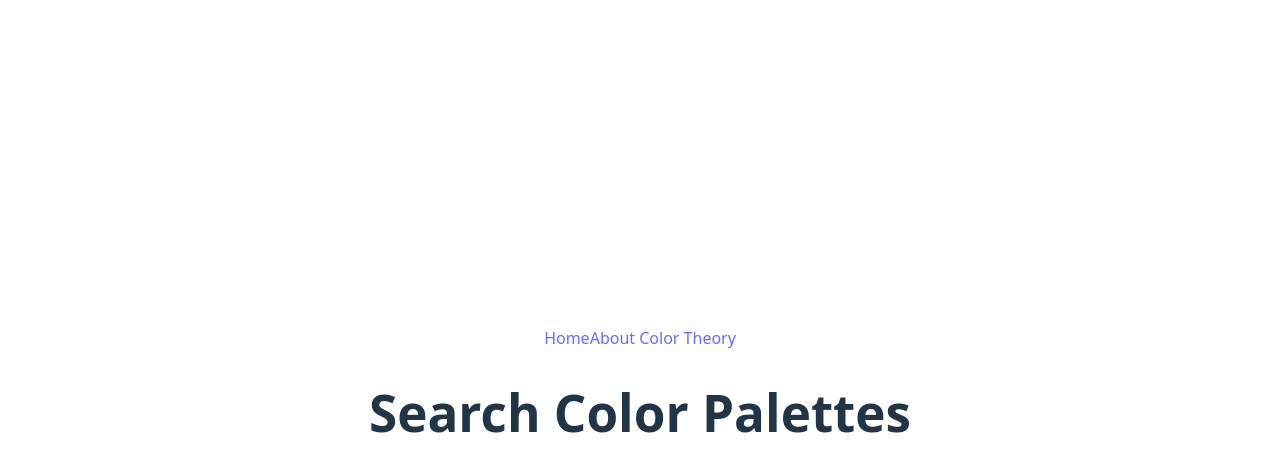
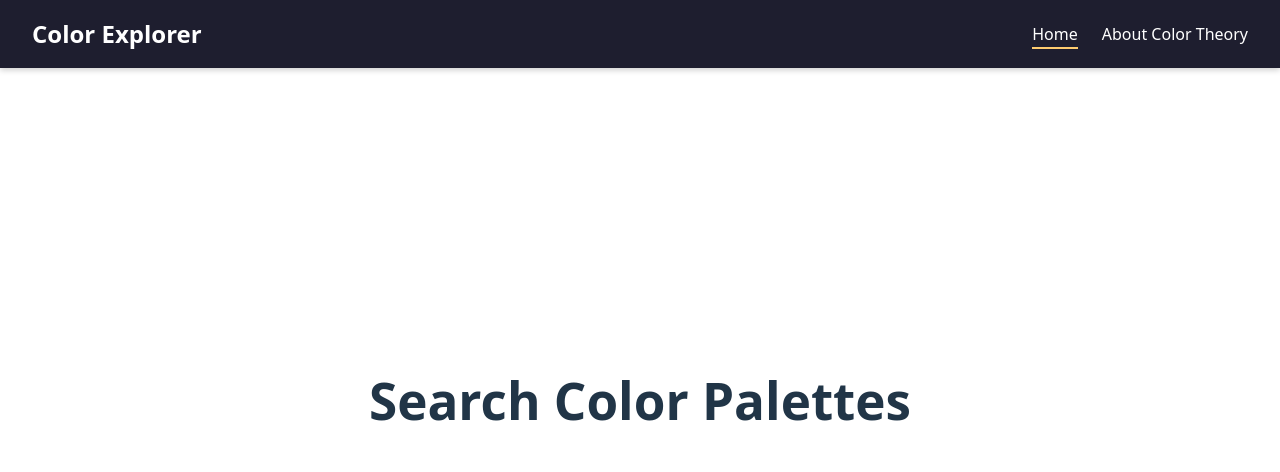
Before and after one commit to saralowenthal/Nothing-Rhymes-with-Orange, a React (Vite) app: page / in a window 1280 px wide. Shown: the top 472 px of the page. Built offline with nearby package versions, Linux system fonts and the light colour scheme.

Commit message:
Navigation Bar

```diff
--- a/src/components/Navbar.jsx
+++ b/src/components/Navbar.jsx
@@ -1,12 +1,36 @@
-import { Link } from 'react-router-dom'
-// import styles from './Navbar.module.css'
+// Import the NavLink component from react-router-dom for navigation between routes
+import { NavLink } from 'react-router-dom';
+// Import CSS module styles
+import styles from './Navbar.module.css';
 
+// Define and export the Navbar functional component
 export default function Navbar() {
   return (
-    <nav>
-      {/* className={styles.nav} */}
-      <Link to="/">Home</Link>
-      <Link to="/about">About Color Theory</Link>
+    // Top-level navigation container with CSS module class
+    <nav className={styles.nav}>
+
+      {/* Logo or title of the application */}
+      <div className={styles.logo}>Color Explorer</div>
+
+      {/* Container for navigation links */}
+      <div className={styles.links}>
+
+        {/* NavLink automatically adds an "active" class when the route matches */}
+        <NavLink
+          to="/"
+          className={({ isActive }) => isActive ? styles.active : ''}
+        >
+          Home
+        </NavLink>
+
+        {/* Another NavLink for the About page */}
+        <NavLink
+          to="/about"
+          className={({ isActive }) => isActive ? styles.active : ''}
+        >
+          About Color Theory
+        </NavLink>
+      </div>
     </nav>
-  )
+  );
 }
--- /dev/null
+++ b/src/components/Navbar.module.css
@@ -0,0 +1,37 @@
+
+.nav {
+  position: fixed;         /* Lock it to the top */
+  top: 0;
+  left: 0;
+  right: 0;
+  z-index: 1000;           /* Make sure it stays above other elements */
+  display: flex;
+  justify-content: space-between;
+  align-items: center;
+  background-color: #1e1e2f;
+  padding: 1rem 2rem;
+  color: white;
+  box-shadow: 0 2px 6px rgba(0, 0, 0, 0.2);
+}
+
+.logo {
+  font-size: 1.5rem;
+  font-weight: bold;
+}
+
+.links a {
+  margin-left: 1.5rem;
+  text-decoration: none;
+  color: white;
+  font-weight: 500;
+  transition: color 0.3s;
+}
+
+.links a:hover {
+  color: #ffcc70;
+}
+
+.active {
+  border-bottom: 2px solid #ffcc70;
+  padding-bottom: 2px;
+}
```
